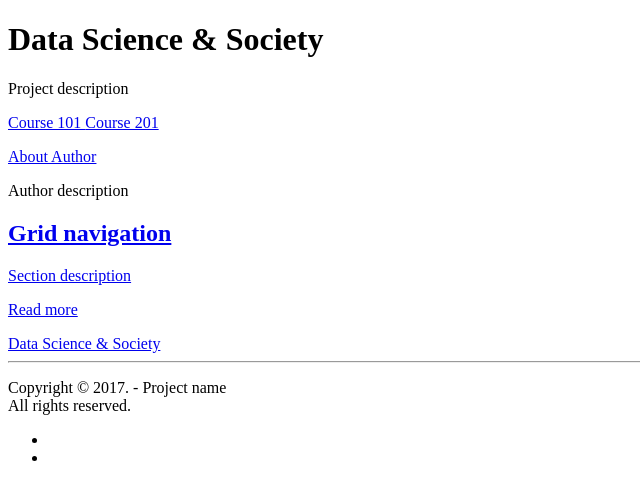
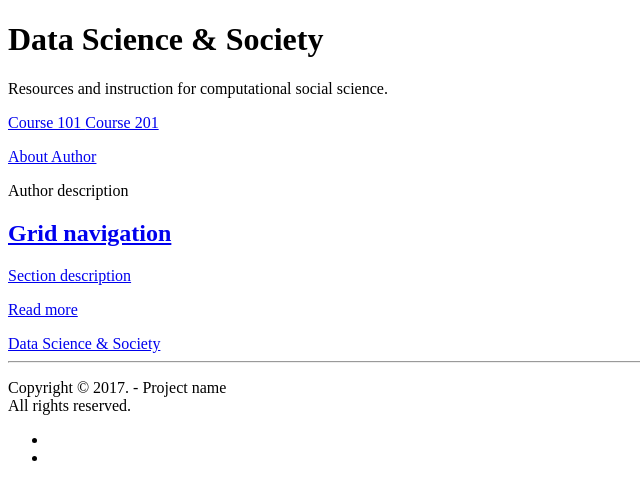
Before and after one commit to dssoc/dssoc.github.io, a Jekyll site: the page built from index.md, in a window 1280 px wide. Shown: the top 500 px of the page, without its empty margins (0-640 px from the left). Built offline with Jekyll 4.4.1, drawn with Linux system fonts in a browser that asks for light colours; a style sheet for code colours, icons or effects is not loaded.

Commit message:
Update index.md

```diff
--- a/index.md
+++ b/index.md
@@ -5,7 +5,7 @@ keywords:
 
 # Hero section
 title: Data Science & Society
-description: Project description
+description: Resources and instruction for computational social science.
 buttons:
     - icon: github
       content: Course 101
```
